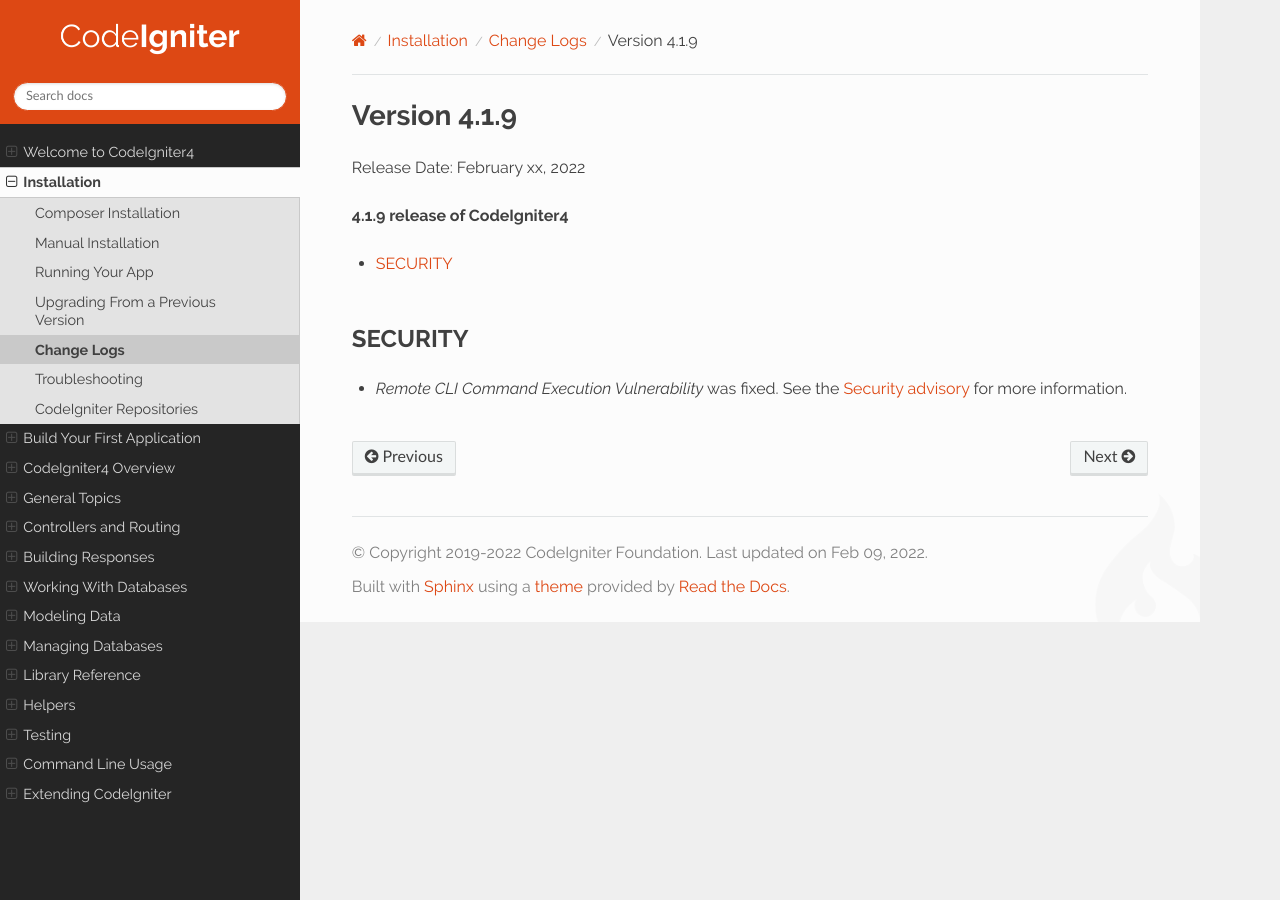
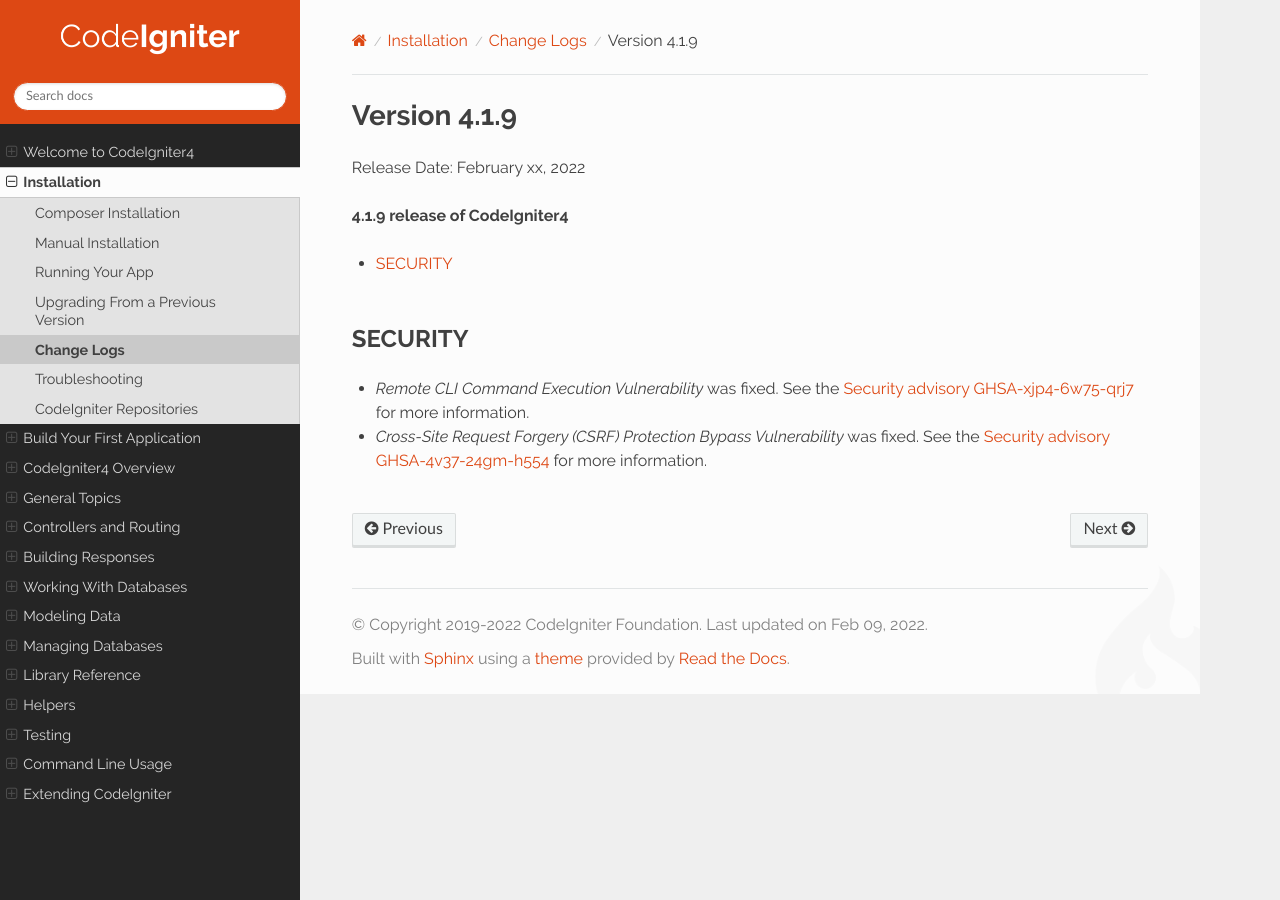
Before and after one commit to NEKOGET/ci4_user_guide_src, a Sphinx documentation site: the page built from source/changelogs/v4.1.9.rst, in a window 1280 px wide. Built offline with Sphinx 7.4.7 and the Read the Docs theme 2.0.0, drawn with Linux system fonts in a browser that asks for light colours.

Commit message:
docs: add changelog

```diff
--- a/source/changelogs/v4.1.9.rst
+++ b/source/changelogs/v4.1.9.rst
@@ -12,4 +12,5 @@ Release Date: February xx, 2022
 SECURITY
 ********
 
-- *Remote CLI Command Execution Vulnerability* was fixed. See the `Security advisory <https://github.com/codeigniter4/CodeIgniter4/security/advisories/GHSA-xjp4-6w75-qrj7>`_ for more information.
+- *Remote CLI Command Execution Vulnerability* was fixed. See the `Security advisory GHSA-xjp4-6w75-qrj7 <https://github.com/codeigniter4/CodeIgniter4/security/advisories/GHSA-xjp4-6w75-qrj7>`_ for more information.
+- *Cross-Site Request Forgery (CSRF) Protection Bypass Vulnerability* was fixed. See the `Security advisory GHSA-4v37-24gm-h554 <https://github.com/codeigniter4/CodeIgniter4/security/advisories/GHSA-4v37-24gm-h554>`_ for more information.
```
